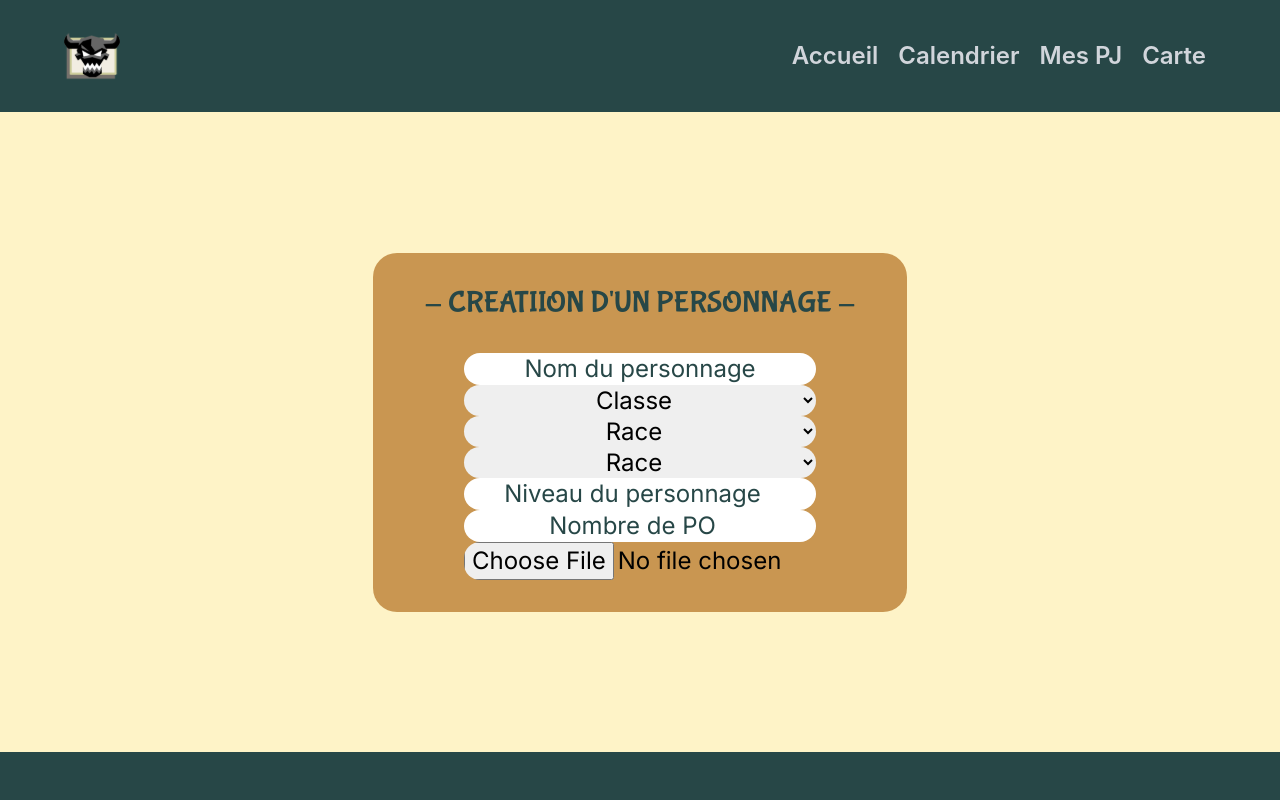
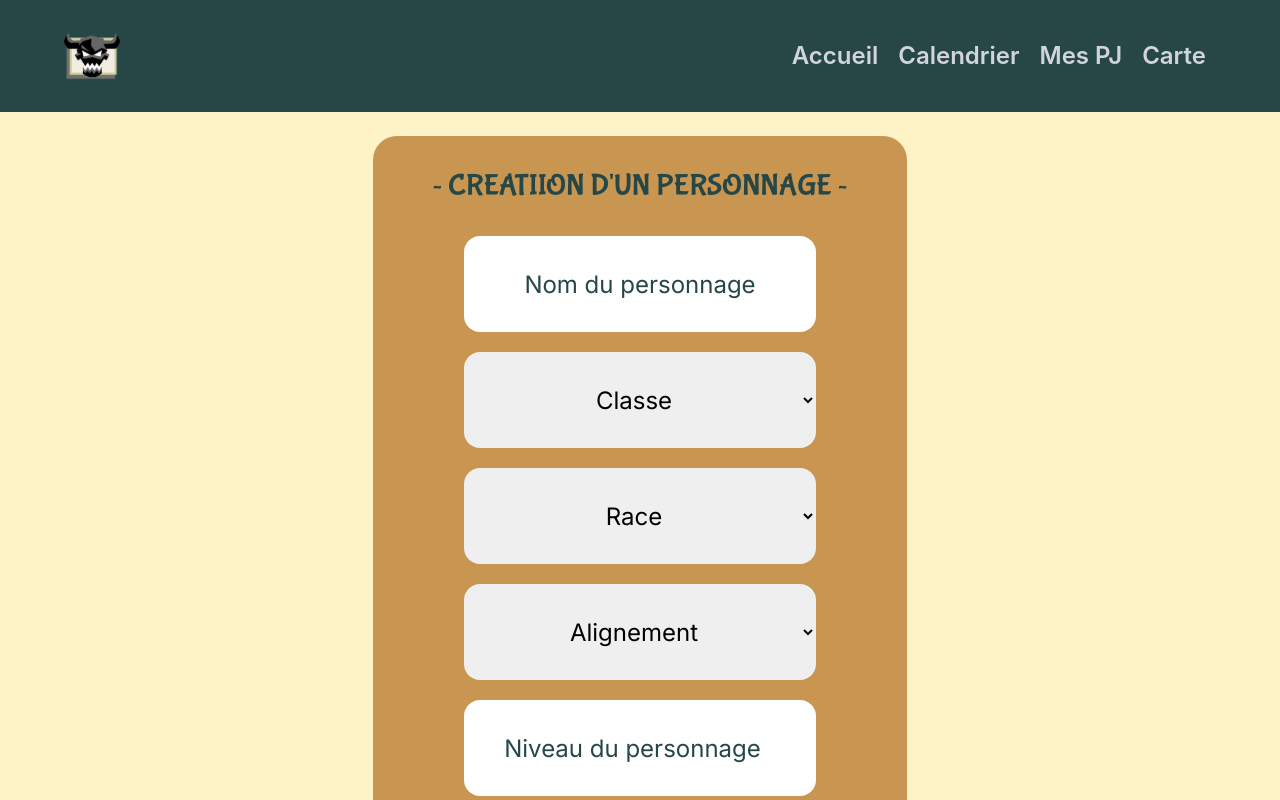
Before and after one commit to Enta12/lyssande, a React (Create React App) app in the folder front/: page /pj/new in a window 1280 px wide. Shown: the top 800 px of the page. Built offline with nearby package versions, Linux system fonts and the light colour scheme.

Commit message:
feat(addPj): correct style

```diff
--- a/front/src/components/input.tsx
+++ b/front/src/components/input.tsx
@@ -1,5 +1,5 @@
 interface Props {
-    placeholder: string;
+    placeholder?: string;
     type: string;
     width?: string;
     height?: string;
--- /dev/null
+++ b/front/src/components/title.tsx
@@ -0,0 +1,9 @@
+const Title = ({title} : {title : string}) => {
+    return (
+        <>
+            <h1 className="font-bubblegum text-swamp text-3xl">~ {title} ~</h1>
+        </>
+    )
+}
+
+export default Title
--- a/front/src/pages/addPj/addPj.tsx
+++ b/front/src/pages/addPj/addPj.tsx
@@ -1,19 +1,20 @@
 import Input from '../../components/input'
 import InputSelect from '../../components/inputSelect'
+import Title from '../../components/title'
 
 
 const AddPj = () => {
     return (
         <div className="p-8 flex flex-col bg-orange/[.8] w-5/12 rounded-3xl justify-around items-center">
-            <h1 className="font-bubblegum text-swamp text-3xl">- CREATIION D'UN PERSONNAGE -</h1>
-            <form className='pt-8 w-full flex flex-col items-center'>
-                <Input height="1" placeholder="Nom du personnage" type="text"/>
-                <InputSelect height="1" placeholder={"Classe"} options={[]}/>
-                <InputSelect height="1" placeholder={"Race"} options={[]}/>
-                <InputSelect height="1" placeholder={"Race"} options={[]}/>
-                <Input height="1" placeholder="Niveau du personnage" type="number"/>
-                <Input height="1" placeholder="Nombre de PO" type="number"/>
-                <Input height="1" placeholder="image" type="file"/>
+            <Title title="CREATIION D'UN PERSONNAGE"/>
+            <form className='pt-8 w-full flex flex-col items-center gap-5'>
+                <Input height="24" placeholder="Nom du personnage" type="text"/>
+                <InputSelect height="24" placeholder={"Classe"} options={[]}/>
+                <InputSelect height="24" placeholder={"Race"} options={[]}/>
+                <InputSelect height="24" placeholder={"Alignement"} options={[]}/>
+                <Input height="24" placeholder="Niveau du personnage" type="number"/>
+                <Input height="24" placeholder="Nombre de PO" type="number"/>
+                <Input height="24" type="file"/>
             </form>
         </div>
     )
```
